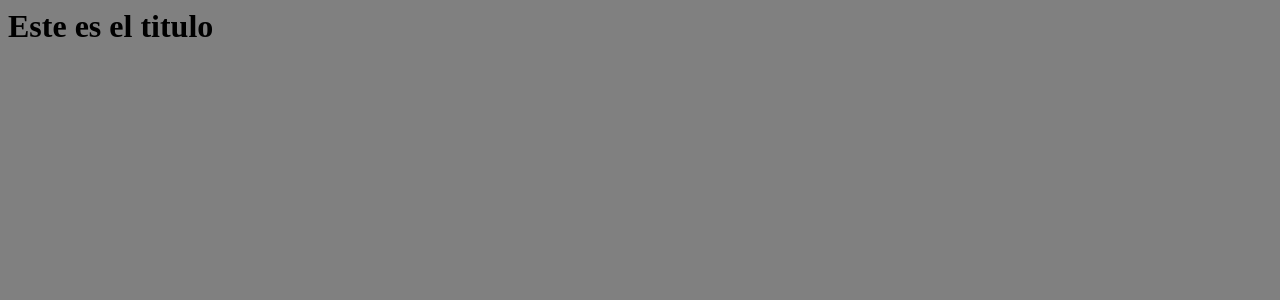
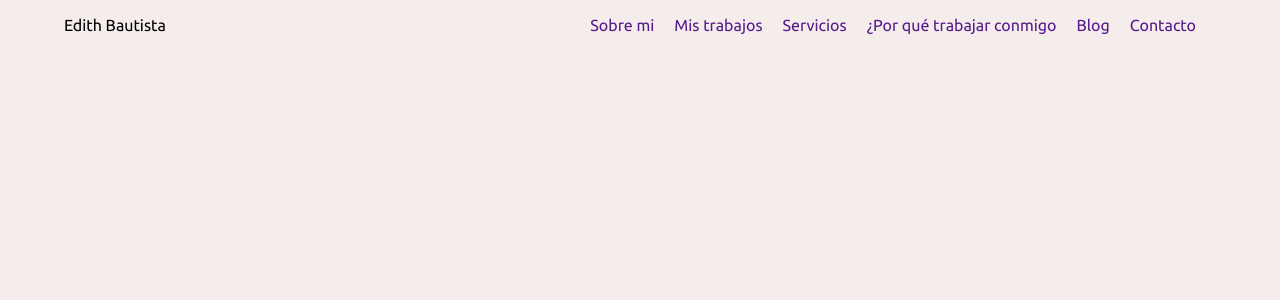
Before and after one commit to EdmaryBaga/EdithBautista, a PHP site: page / in a window 1280 px wide. Shown: the top 300 px of the page. Run offline with PHP 8.4, Linux system fonts and the light colour scheme.

Commit message:
Se muestra el esqueleto del menu header, quitando estilos a una lista, colocando width y poniendo margenes a los extremos del menu

```diff
--- a/estilos/style.css
+++ b/estilos/style.css
@@ -1,3 +1,48 @@
+/*
+Etiqueta{ }
+.clase{}
+#id{}
+
+*/
+
 body {
-    background: gray;
+    background: rgb(245, 236, 236);
+    margin: 0;
+    font-family: 'Ubuntu', sans-serif;
 }
+
+header .contenedor {
+    /*El display : flex permite hacer a los elementos mas manipulables
+    y debe tener la rederencia del padre al hijo*/
+    display: flex;
+    justify-content: space-between;
+    /*Justificamos el contenido de header*/
+}
+
+header .lista-menu {
+    display: flex;
+}
+
+header .lista-menu li {
+    list-style: none;
+    /*quitamos los puntitos de la lista*/
+    margin-right: 20px;
+}
+
+a {
+    /*Quitamos el subrayado de los links*/
+    text-decoration: none;
+}
+
+.contenedor {
+    /*colocar el maximo de ancho en 2800 es un standar*/
+    max-width: 2800px;
+    /*indica el % del maximo-ancho de este contenedor se utiliza*/
+    width: 90%;
+    margin: auto;
+}
+
+
+/*ul {
+    display: flex;
+}*/
--- a/index.html
+++ b/index.html
@@ -1,16 +1,43 @@
-<html>
+<!DOCTYPE html>
+<!--Con lang indicamos el idioma-->
+<html lang="es">
 
 <head>
     <!-- Links externos-->
     <!-- Al pertenecer a la misma carpeta basta con poner el nombre del archivo-->
     <link rel="stylesheet" href="estilos/style.css">
+    <!--Agregamos un estilo de fuente a la pagina-->
+    <link href="https://fonts.googleapis.com/css?family=Ubuntu&display=swap" rel="stylesheet">
+    <!--charset para indicar la codificacion del lenguaje-->
+    <meta charset="utf-8">
     <title> Probando VSC</title>
-
 </head>
 
 <body>
-    <!-- Contenido de la pagina-->
+    <!-- Contenido de la pagina
     <h1>Este es el titulo</h1>
+    <h2>Subtitulo con h2</h2>-->
+
+    <header>
+        <!--Un div es un contenedor de informacion-->
+        <div class="menu">
+            <div class="contenedor">
+                <p>Edith Bautista</p>
+                <nav>
+                    <!--Nav crea un menu de navegacion-->
+                    <ul class="lista-menu">
+                        <!--Lista no oedenada, para una ordenada usar ol-->
+                        <li><a href="">Sobre mi</a></li>
+                        <li><a href="">Mis trabajos</a></li>
+                        <li><a href=""> Servicios </a></li>
+                        <li><a href="">¿Por qué trabajar conmigo</a></li>
+                        <li> <a href="">Blog</a></li>
+                        <li> <a href="">Contacto</a></li>
+                    </ul>
+                </nav>
+            </div>
+        </div>
+    </header>
 
 </body>
 
```
